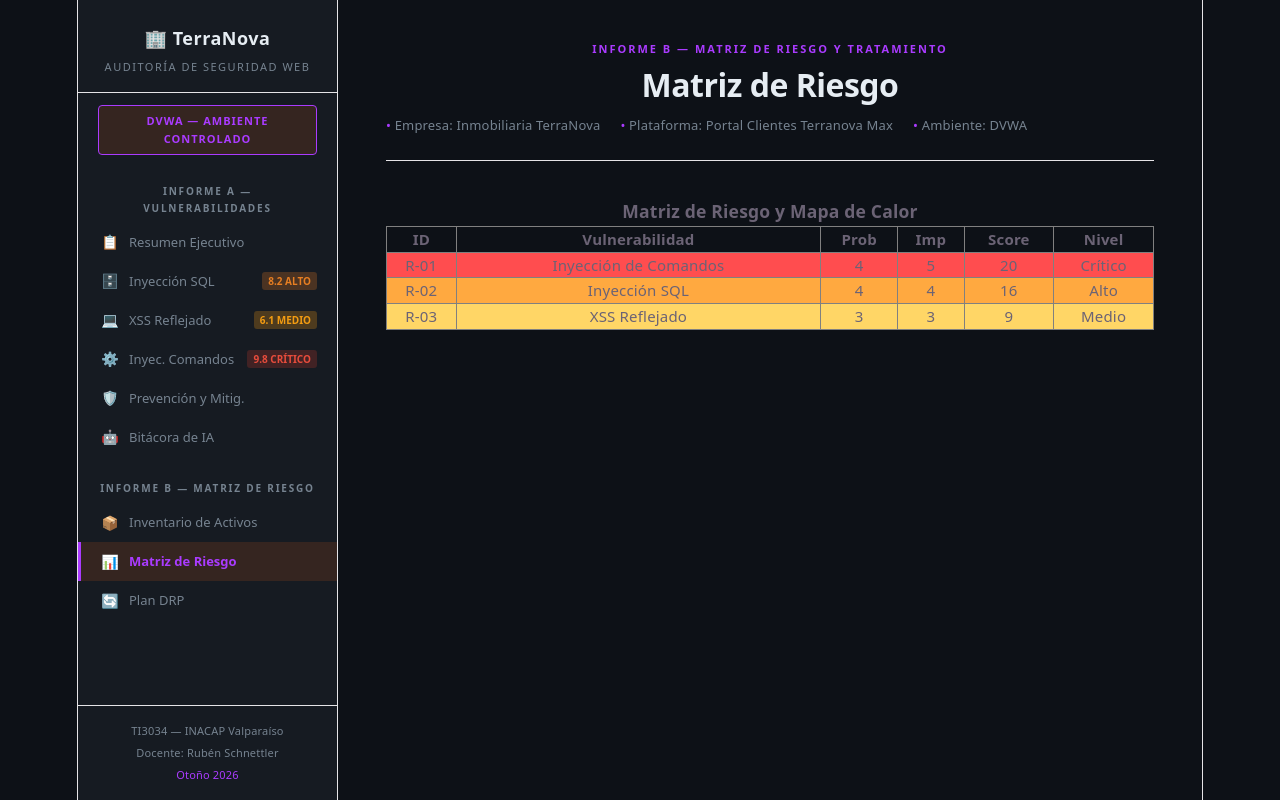
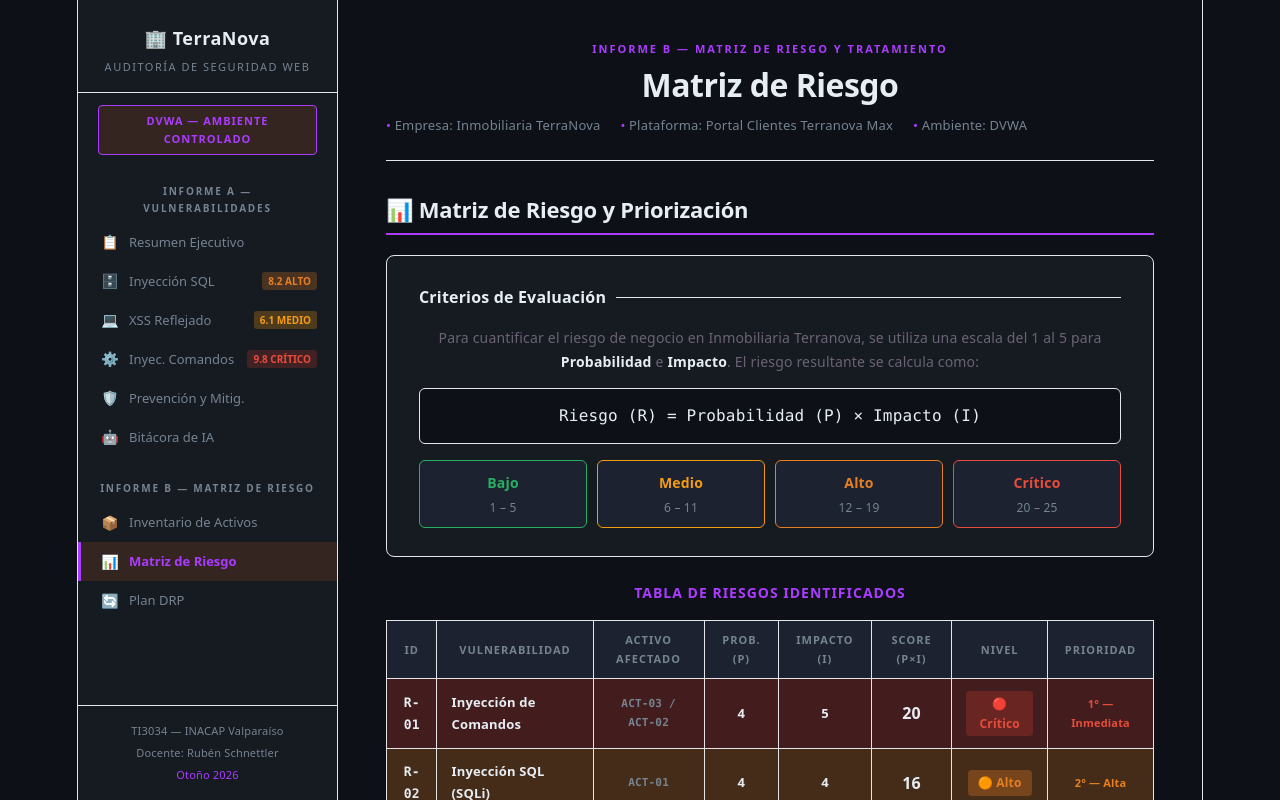
Before and after one commit to mariamunoz0507/auditoria_munmar, a React (Vite) app: page / in a window 1280 px wide. Both pictures are taken after a click on the button "📊 Matriz de Riesgo". Shown: the top 800 px of the page. Built offline with nearby package versions, Linux system fonts and the light colour scheme.

Commit message:
feat(matriz): matriz de riesgo 5x5 con mapa de calor visual

```diff
--- a/src/components/matriz.tsx
+++ b/src/components/matriz.tsx
@@ -1,28 +1,261 @@
 // src/components/matriz.tsx
+
+const riesgos = [
+  {
+    id: 'R-01',
+    vuln: 'Inyección de Comandos',
+    activo: 'ACT-03 / ACT-02',
+    p: 4,
+    i: 5,
+    score: 20,
+    nivel: 'Crítico',
+    prioridad: '1° — Inmediata',
+    justificacion: 'Si el servidor web es comprometido, el atacante puede deshabilitar toda la plataforma, inyectar Ransomware y paralizar la gestión de ventas y entregas de viviendas a nivel nacional.',
+  },
+  {
+    id: 'R-02',
+    vuln: 'Inyección SQL (SQLi)',
+    activo: 'ACT-01',
+    p: 4,
+    i: 4,
+    score: 16,
+    nivel: 'Alto',
+    prioridad: '2° — Alta',
+    justificacion: 'Compromete directamente la confidencialidad de la BD. La fuga de datos financieros acarrearía multas de entes reguladores y pérdida total de confianza de los compradores.',
+  },
+  {
+    id: 'R-03',
+    vuln: 'XSS Reflejado',
+    activo: 'ACT-04',
+    p: 3,
+    i: 3,
+    score: 9,
+    nivel: 'Medio',
+    prioridad: '3° — Media',
+    justificacion: 'Impacto acotado a usuarios individuales. Requiere ingeniería social (que la víctima haga clic en un enlace malicioso) para lograr secuestrar una sesión específica.',
+  },
+];
+
+const nivelColor: Record<string, string> = {
+  Crítico: '#e74c3c',
+  Alto:    '#e67e22',
+  Medio:   '#f39c12',
+};
+
+const nivelClass: Record<string, string> = {
+  Crítico: 'critical',
+  Alto:    'high',
+  Medio:   'medium',
+};
+
+type CellDot = { id: string; label: string } | null;
+
+function getHeatClass(p: number, i: number): string {
+  const score = p * i;
+  if (score >= 20) return 'hm-critical';
+  if (score >= 12) return 'hm-high';
+  if (score >= 6)  return 'hm-medium';
+  return 'hm-low';
+}
+
+function getDotForCell(p: number, i: number): CellDot {
+  if (p === 4 && i === 5) return { id: 'R-01', label: 'R01' };
+  if (p === 4 && i === 4) return { id: 'R-02', label: 'R02' };
+  if (p === 3 && i === 3) return { id: 'R-03', label: 'R03' };
+  return null;
+}
+
 export const Matriz = () => {
-  const riesgos = [
-    { id: 'R-01', vuln: 'Inyección de Comandos', p: 4, i: 5, score: 20, nivel: 'Crítico' },
-    { id: 'R-02', vuln: 'Inyección SQL', p: 4, i: 4, score: 16, nivel: 'Alto' },
-    { id: 'R-03', vuln: 'XSS Reflejado', p: 3, i: 3, score: 9, nivel: 'Medio' },
-  ];
+  return (
+    <div>
+      <h2 className="section-title">📊 Matriz de Riesgo y Priorización</h2>
 
-  return (
-    <div className="matriz-container">
-      <h3>Matriz de Riesgo y Mapa de Calor</h3>
-      <table border={1} style={{ width: '100%', borderCollapse: 'collapse', textAlign: 'center' }}>
+      {/* CRITERIOS */}
+      <div className="card">
+        <div className="card-title">Criterios de Evaluación</div>
+        <p style={{ color: 'var(--text)', fontSize: 14, lineHeight: 1.7 }}>
+          Para cuantificar el riesgo de negocio en Inmobiliaria Terranova, se utiliza una escala
+          del 1 al 5 para <strong style={{ color: 'var(--text-head)' }}>Probabilidad</strong> e{' '}
+          <strong style={{ color: 'var(--text-head)' }}>Impacto</strong>. El riesgo resultante
+          se calcula como:
+        </p>
+        <div className="code-block" style={{ marginTop: 14, textAlign: 'center', fontSize: 16, color: 'var(--text-head)' }}>
+          Riesgo (R) = Probabilidad (P) × Impacto (I)
+        </div>
+        <div style={{ display: 'grid', gridTemplateColumns: 'repeat(4, 1fr)', gap: 10, marginTop: 16 }}>
+          {[
+            { label: 'Bajo',    range: '1 – 5',   color: '#27ae60' },
+            { label: 'Medio',   range: '6 – 11',  color: '#f39c12' },
+            { label: 'Alto',    range: '12 – 19', color: '#e67e22' },
+            { label: 'Crítico', range: '20 – 25', color: '#e74c3c' },
+          ].map(n => (
+            <div key={n.label} style={{
+              background: 'var(--bg-card2)',
+              border: `1px solid ${n.color}`,
+              borderRadius: 6,
+              padding: '10px 14px',
+              textAlign: 'center',
+            }}>
+              <div style={{ fontWeight: 800, color: n.color, fontSize: 14 }}>{n.label}</div>
+              <div style={{ fontSize: 12, color: 'var(--text-dim)', marginTop: 4 }}>{n.range}</div>
+            </div>
+          ))}
+        </div>
+      </div>
+
+      {/* TABLA DE RIESGO */}
+      <h3 className="sub-title">Tabla de Riesgos Identificados</h3>
+      <table className="risk-table">
         <thead>
-          <tr><th>ID</th><th>Vulnerabilidad</th><th>Prob</th><th>Imp</th><th>Score</th><th>Nivel</th></tr>
+          <tr>
+            <th>ID</th>
+            <th>Vulnerabilidad</th>
+            <th>Activo Afectado</th>
+            <th>Prob. (P)</th>
+            <th>Impacto (I)</th>
+            <th>Score (P×I)</th>
+            <th>Nivel</th>
+            <th>Prioridad</th>
+          </tr>
         </thead>
         <tbody>
           {riesgos.map(r => (
-            <tr key={r.id} style={{
-              backgroundColor: r.nivel === 'Crítico' ? '#ff4d4f' : r.nivel === 'Alto' ? '#ffa940' : '#ffd666'
-            }}>
-              <td>{r.id}</td><td>{r.vuln}</td><td>{r.p}</td><td>{r.i}</td><td>{r.score}</td><td>{r.nivel}</td>
+            <tr key={r.id} className={`risk-${nivelClass[r.nivel]}`}>
+              <td style={{ fontFamily: 'var(--mono)', fontWeight: 700, color: 'var(--text-head)' }}>{r.id}</td>
+              <td style={{ textAlign: 'left', fontWeight: 600 }}>{r.vuln}</td>
+              <td style={{ fontFamily: 'var(--mono)', fontSize: 11, color: 'var(--text-dim)' }}>{r.activo}</td>
+              <td>{r.p}</td>
+              <td>{r.i}</td>
+              <td style={{ fontWeight: 900, fontSize: 16 }}>{r.score}</td>
+              <td>
+                <span className={`risk-badge ${nivelClass[r.nivel]}`}>
+                  {r.nivel === 'Crítico' ? '🔴' : r.nivel === 'Alto' ? '🟠' : '🟡'} {r.nivel}
+                </span>
+              </td>
+              <td style={{ fontSize: 11, fontWeight: 700, color: nivelColor[r.nivel] }}>{r.prioridad}</td>
             </tr>
           ))}
         </tbody>
       </table>
+
+      {/* MAPA DE CALOR */}
+      <h3 className="sub-title" style={{ marginTop: 28 }}>Mapa de Calor — Probabilidad × Impacto</h3>
+      <div style={{ display: 'flex', gap: 32, flexWrap: 'wrap', alignItems: 'flex-start' }}>
+        <div>
+          <div style={{ marginBottom: 8 }}>
+            <span style={{ fontSize: 11, color: 'var(--text-dim)', fontWeight: 700, textTransform: 'uppercase', letterSpacing: 1 }}>
+              ↑ Probabilidad
+            </span>
+          </div>
+          <div style={{
+            display: 'grid',
+            gridTemplateColumns: '32px repeat(5, 52px)',
+            gridTemplateRows: 'repeat(5, 52px) 32px',
+            gap: 3,
+          }}>
+            {[5, 4, 3, 2, 1].flatMap(p => [
+              <div key={`py-${p}`} style={{
+                display: 'flex', alignItems: 'center', justifyContent: 'center',
+                fontSize: 11, fontWeight: 700, color: 'var(--text-dim)',
+              }}>{p}</div>,
+              ...[1, 2, 3, 4, 5].map(i => {
+                const dot = getDotForCell(p, i);
+                return (
+                  <div key={`${p}-${i}`} className={`hm-cell ${getHeatClass(p, i)}`}>
+                    <span style={{ fontSize: 10, opacity: 0.5 }}>{p * i}</span>
+                    {dot && (
+                      <div className="hm-dot" title={dot.id}>{dot.label.slice(-3)}</div>
+                    )}
+                  </div>
+                );
+              }),
+            ])}
+            <div></div>
+            {[1, 2, 3, 4, 5].map(i => (
+              <div key={`xi-${i}`} style={{
+                display: 'flex', alignItems: 'center', justifyContent: 'center',
+                fontSize: 11, fontWeight: 700, color: 'var(--text-dim)',
+              }}>{i}</div>
+            ))}
+          </div>
+          <div style={{
+            fontSize: 11, color: 'var(--text-dim)', fontWeight: 700,
+            textTransform: 'uppercase', letterSpacing: 1,
+            marginTop: 6, textAlign: 'center',
+          }}>
+            Impacto →
+          </div>
+        </div>
+
+        {/* LEYENDA */}
+        <div style={{ display: 'flex', flexDirection: 'column', gap: 10, marginTop: 40 }}>
+          {[
+            { cls: 'hm-critical', label: 'Crítico (20–25)', desc: 'Atención inmediata' },
+            { cls: 'hm-high',     label: 'Alto (12–19)',    desc: 'Atención urgente' },
+            { cls: 'hm-medium',   label: 'Medio (6–11)',    desc: 'Monitorear' },
+            { cls: 'hm-low',      label: 'Bajo (1–5)',      desc: 'Riesgo aceptable' },
+          ].map(l => (
+            <div key={l.label} style={{ display: 'flex', alignItems: 'center', gap: 10 }}>
+              <div className={`hm-cell ${l.cls}`} style={{
+                width: 28, height: 28, minHeight: 'unset', borderRadius: 4, flex: 'none',
+              }}></div>
+              <div>
+                <div style={{ fontSize: 12, fontWeight: 700, color: 'var(--text-head)' }}>{l.label}</div>
+                <div style={{ fontSize: 11, color: 'var(--text-dim)' }}>{l.desc}</div>
+              </div>
+            </div>
+          ))}
+          <div style={{ marginTop: 10, borderTop: '1px solid var(--border)', paddingTop: 10 }}>
+            {riesgos.map(r => (
+              <div key={r.id} style={{ display: 'flex', alignItems: 'center', gap: 8, marginBottom: 6 }}>
+                <div style={{
+                  width: 22, height: 22, borderRadius: '50%',
+                  background: 'white', color: '#000',
+                  display: 'flex', alignItems: 'center', justifyContent: 'center',
+                  fontSize: 9, fontWeight: 900, flexShrink: 0,
+                }}>
+                  {r.id.slice(-2)}
+                </div>
+                <span style={{ fontSize: 12, color: 'var(--text)' }}>{r.vuln}</span>
+              </div>
+            ))}
+          </div>
+        </div>
+      </div>
+
+      {/* PRIORIZACIÓN */}
+      <h3 className="sub-title" style={{ marginTop: 28 }}>Justificación de la Priorización</h3>
+      <div style={{ display: 'flex', flexDirection: 'column', gap: 14 }}>
+        {riesgos.map((r, idx) => (
+          <div key={r.id} style={{
+            background: 'var(--bg-card2)',
+            border: '1px solid var(--border)',
+            borderLeft: `4px solid ${nivelColor[r.nivel]}`,
+            borderRadius: 'var(--radius)',
+            padding: '16px 20px',
+            display: 'flex',
+            gap: 16,
+          }}>
+            <div style={{
+              width: 32, height: 32, borderRadius: '50%',
+              background: nivelColor[r.nivel],
+              color: 'white', fontWeight: 900, fontSize: 14,
+              display: 'flex', alignItems: 'center', justifyContent: 'center',
+              flexShrink: 0,
+            }}>{idx + 1}</div>
+            <div>
+              <div style={{ fontWeight: 700, color: 'var(--text-head)', fontSize: 14, marginBottom: 4 }}>
+                {r.vuln} — Score:{' '}
+                <span style={{ color: nivelColor[r.nivel] }}>{r.score}</span>
+                <span className={`risk-badge ${nivelClass[r.nivel]}`} style={{ marginLeft: 8, fontSize: 11 }}>
+                  {r.nivel}
+                </span>
+              </div>
+              <p style={{ fontSize: 13, color: 'var(--text)', lineHeight: 1.65 }}>{r.justificacion}</p>
+            </div>
+          </div>
+        ))}
+      </div>
     </div>
   );
 };
```
